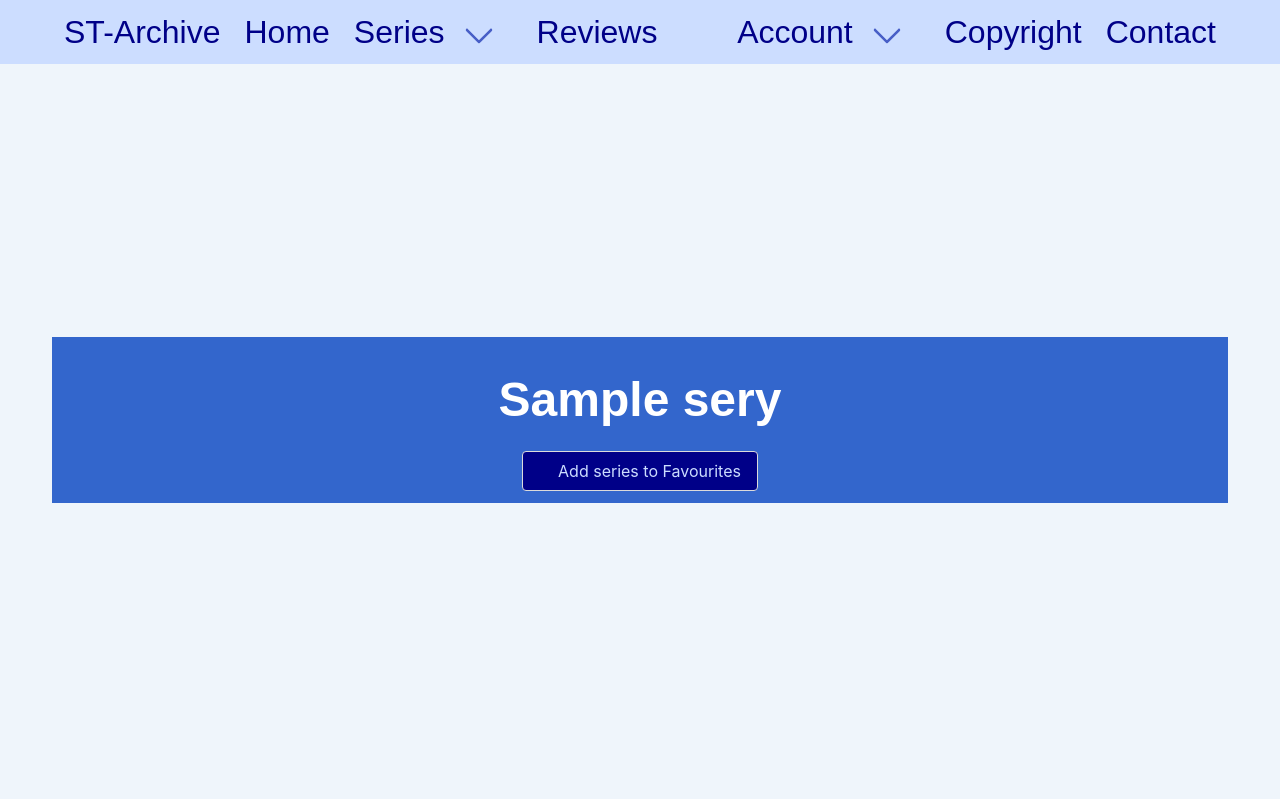
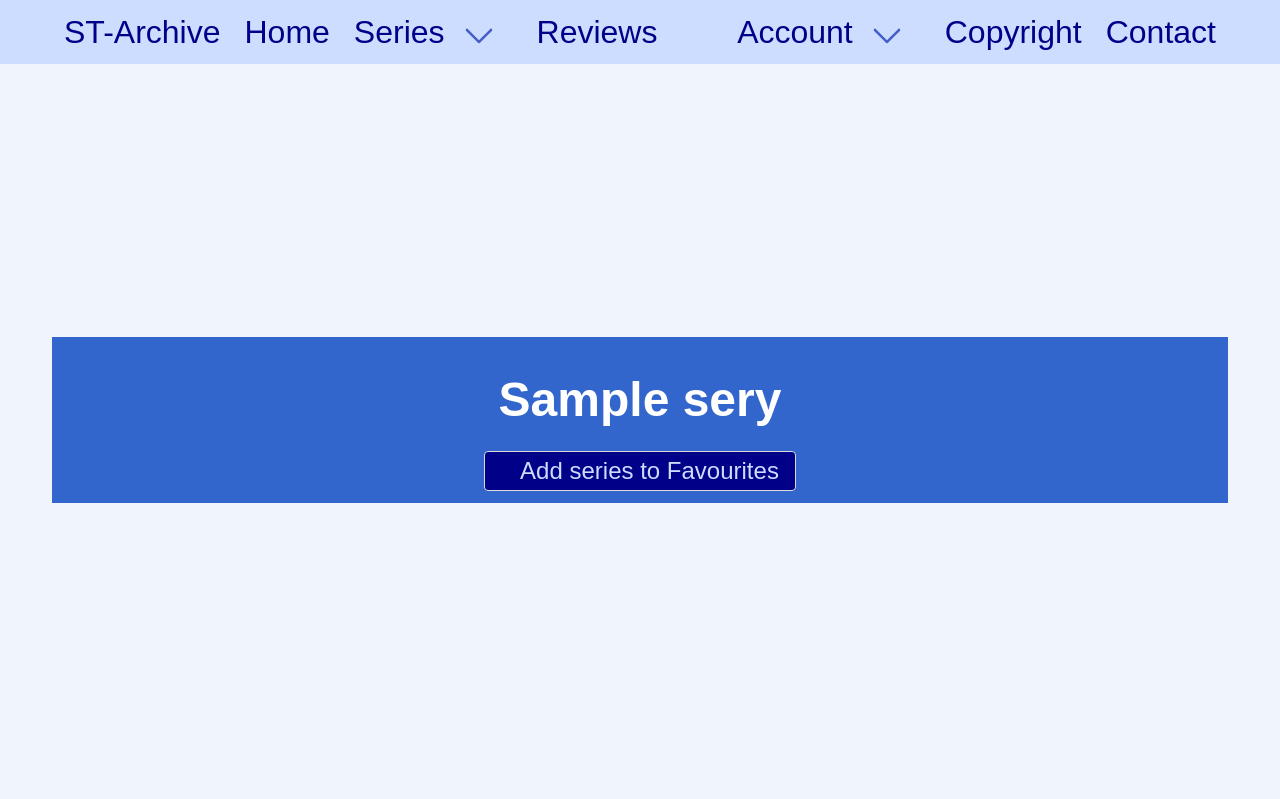
Before and after one commit to Ryagg/st-archive, a Flask app: page /series/ in a window 1280 px wide. Shown: the top 799 px of the page. Run offline with Flask 2, Linux system fonts and the light colour scheme; a database or web service that is not in the repository returns one stand-in record (values such as "Sample title"); some libraries are stand-ins or nearby versions.

Commit message:
feat: update profile template with section and logic for user's favourite series. modify corresponding button on the series template.

```diff
--- a/templates/profile.html
+++ b/templates/profile.html
@@ -16,7 +16,11 @@
                             <div class="card-content">
                                 <div class="content is-size-4">
                                     <ul>
-
+                                        {% if favourites_series|length > 0 %}
+                                            {% for show in favourites_series|sort(attribute="series_code") %}
+                                                <li>{{ show.series_name }}</li>
+                                            {% endfor %}
+                                        {% endif %}
                                     </ul>
                                 </div>
 
--- a/templates/series.html
+++ b/templates/series.html
@@ -11,12 +11,12 @@
                     <div class="column is-12 has-text-centered hero_card">
                         <h1 id="{{ show.series_name }}" class="title is-1 has-text-centered has-text-white my-5">{{
                             show.series_name }}</h1>
-                        <button class="button hero_bg" type="submit">
+                        <a class="button hero_bg" href="{{ url_for('add_fav_series', name=show.series_name) }}">
                             <span class="icon">
                                 <i class="fal fa-star"></i>
                             </span>
-                            <span>Add series to Favourites</span>
-                        </button>
+                            <span class="is-size-4">Add series to Favourites</span>
+                        </a>
                     </div>
                 </div>
             </section> <!-- section series -->
```
